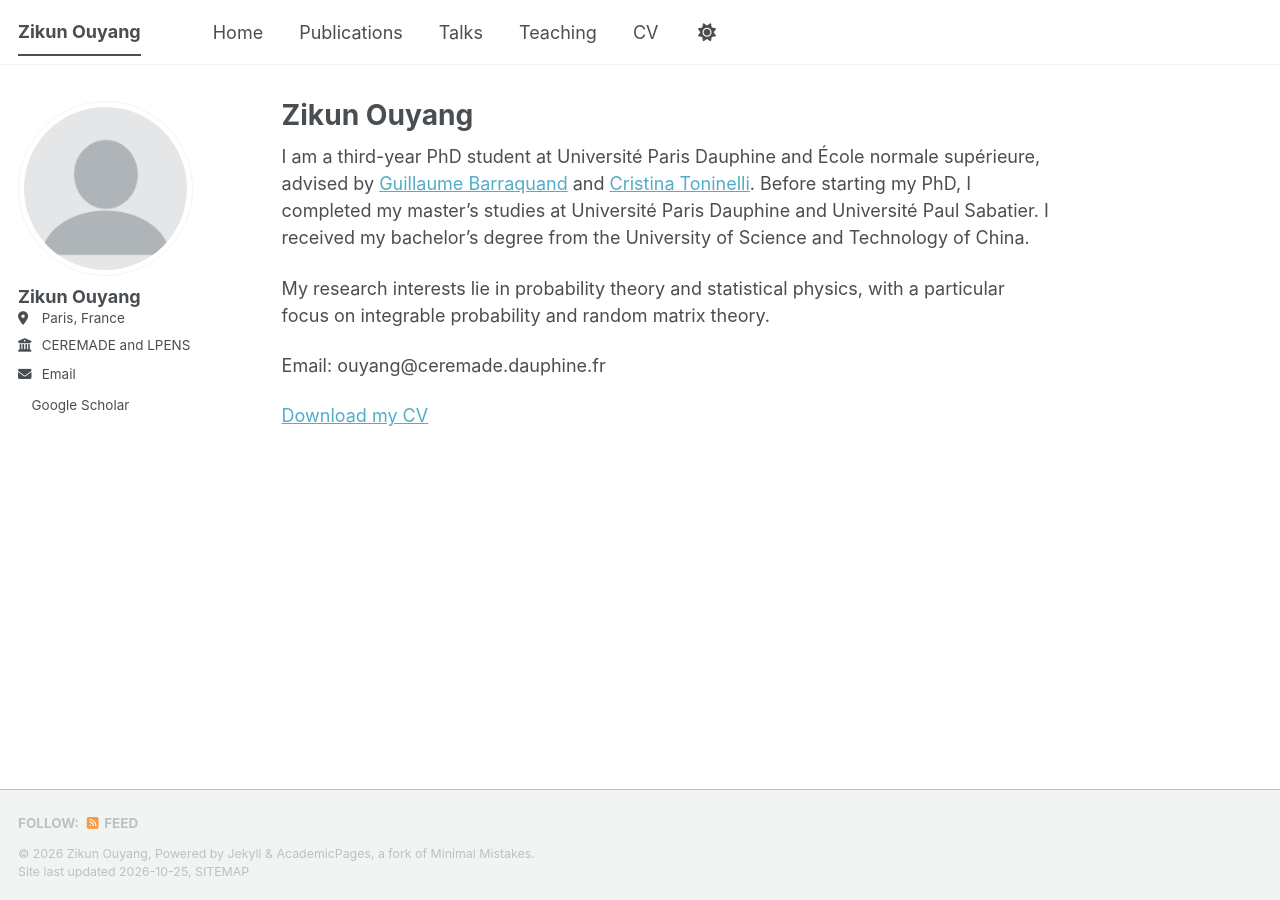
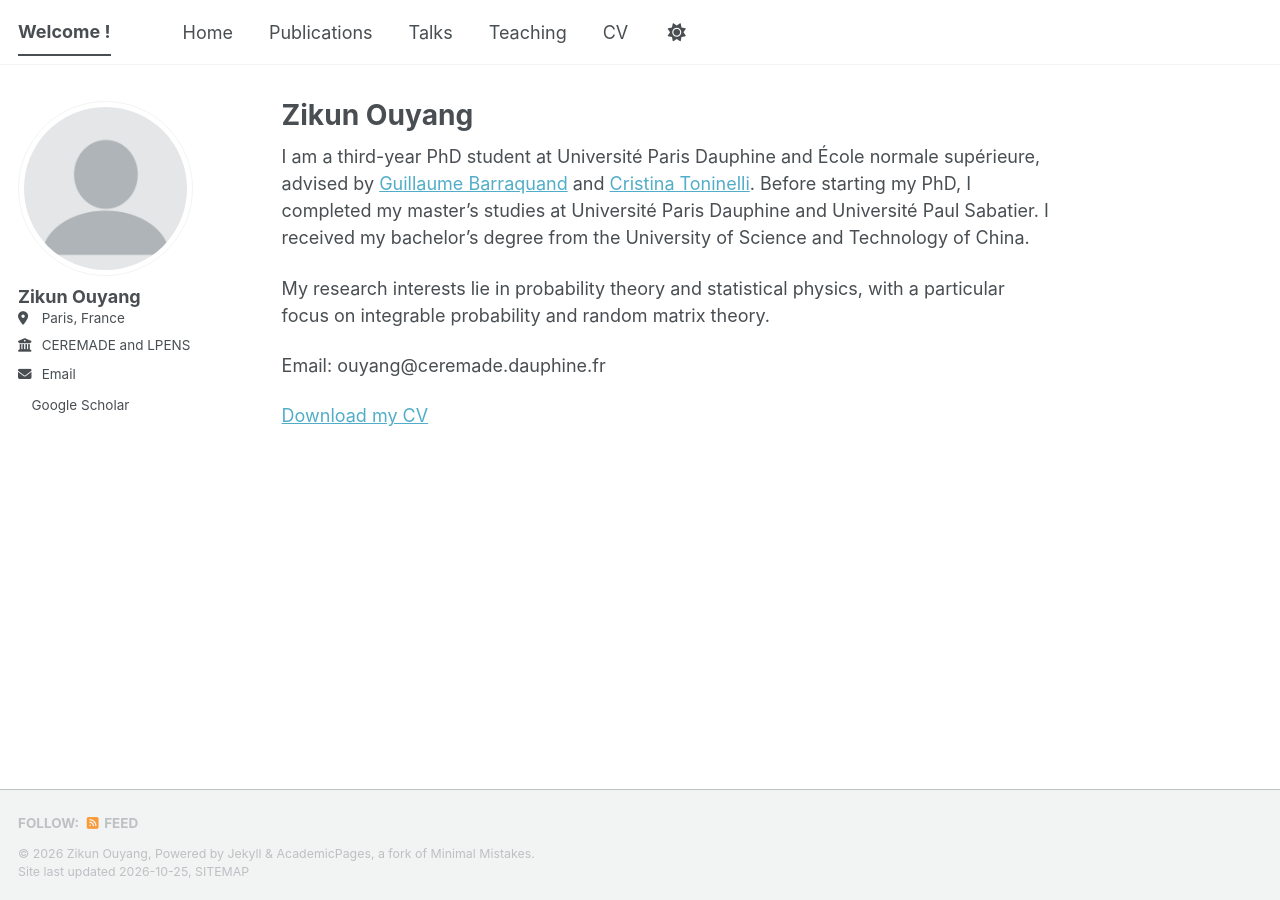
Before and after one commit to ZikunOuyang/zikunouyang.github.io, a Jekyll site: the page built from _pages/about.md, in a window 1280 px wide. Built offline with Jekyll 4.4.1, drawn with Linux system fonts in a browser that asks for light colours; a style sheet for code colours, icons or effects is not loaded.

Commit message:
Update _config.yml

```diff
--- a/_config.yml
+++ b/_config.yml
@@ -9,7 +9,7 @@
 # Basic Site Settings
 locale                   : "en-US"
 site_theme               : "default" # The available themes options are "default", "air", "sunrise", "mint", "dirt" and "contrast"
-title                    : "Zikun Ouyang"
+title                    : "Welcome !"
 title_separator          : "-"
 name                     : &name "Zikun Ouyang"
 description              : &description "Zikun Ouyang's academic portfolio"   # Update this with a general description of your site, this is the default if not overridden by a page
```
